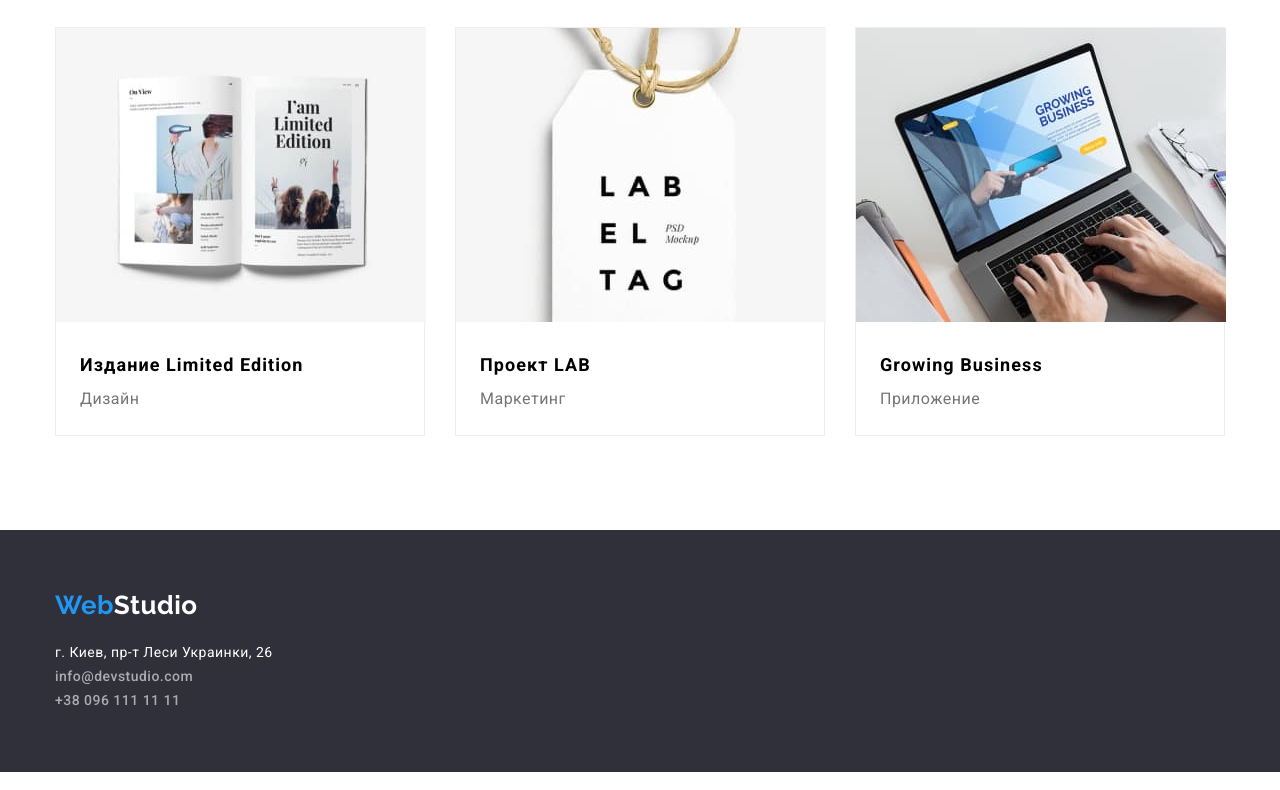
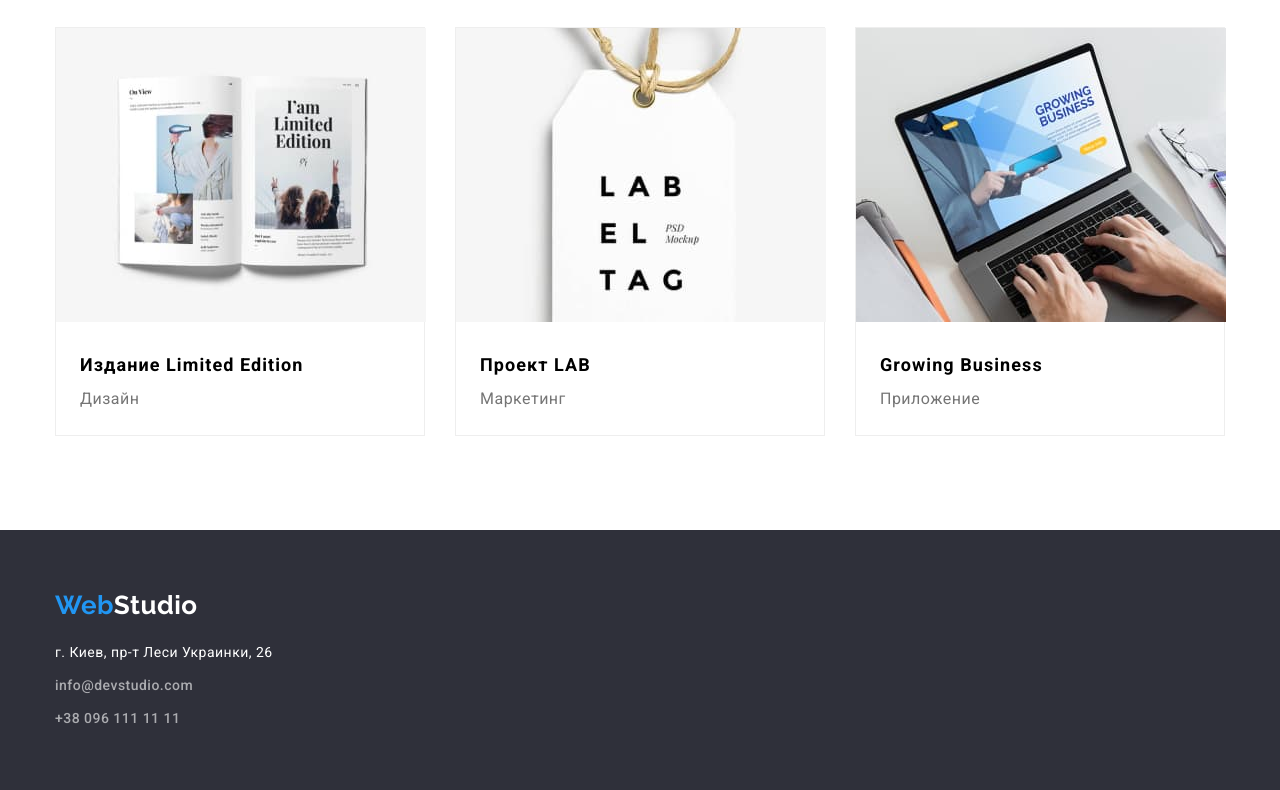
Before and after one commit to Vladyslav-Kostenko/goit-markup-hw-03, a plain HTML site: page portfolio.html in a window 1280 px wide. Shown: the part 1115-1905 px from the top of the page. Drawn offline with nearby package versions, Linux system fonts and the light colour scheme.

Commit message:
footer to porfolio

```diff
--- a/portfolio.html
+++ b/portfolio.html
@@ -128,11 +128,17 @@
             <a href="./index.html" class="logo">
                 <span class="name-part-1">Web</span><span class="name-part-2">Studio</span>
             </a>
-            <div class="company-info">
-                <address>г. Киев, пр-т Леси Украинки, 26</address>
-                <a href="mailto:info@devstudio.com" class="mail">info@devstudio.com</a>
-                <a href="tel:+380961111111" class="tel">+38 096 111 11 11</a>
-            </div>
+            <ul class="company-info">
+                <li class="item">
+                    <address>г. Киев, пр-т Леси Украинки, 26</address>
+                </li>
+                <li class="item">
+                    <a href="mailto:info@devstudio.com" class="mail">info@devstudio.com</a>
+                </li>
+                <li class="item">
+                    <a href="tel:+380961111111" class="tel">+38 096 111 11 11</a>
+                </li>
+            </ul>
         </div>
     </footer>
 </body>
```
